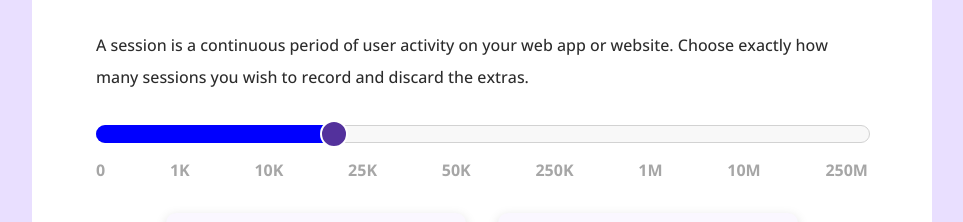
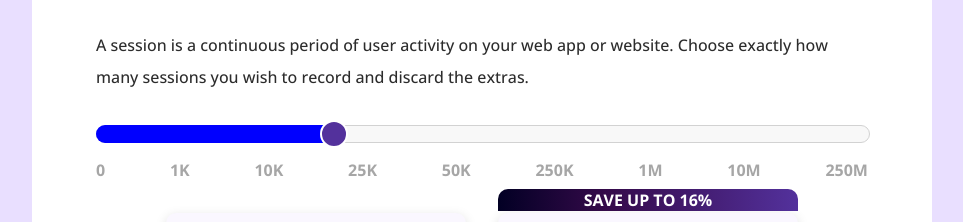
Before and after one commit to H-Vasq/Coursework-Cost-Estimator, a plain HTML site: page index.html in a window 1280 px wide. Shown: the part 500-722 px from the top of the page, without its empty margins (158-1121 px from the left). Drawn offline with nearby package versions, Linux system fonts and the light colour scheme.

Commit message:
Card header add

```diff
--- a/index.css
+++ b/index.css
@@ -217,6 +217,7 @@ h1 {
     font-weight: bold;
     transition: 0.15s transform ease;
     color: rgb(83, 49, 156);
+    position: relative;
 }
 
 .card:hover {
@@ -259,3 +260,20 @@ h1 {
     cursor: pointer;
     transform: scale(1.15);
 }
+
+.card .save-header {
+    color: white;
+    background: linear-gradient(
+        90deg,
+        rgba(2, 0, 36, 1) 0%,
+        rgba(53, 10, 74, 1) 36%,
+        rgba(83, 49, 156, 1) 100%
+    );
+    width: 100%;
+    position: absolute;
+    top: -24px;
+    left: 0;
+    width: 100%;
+    border-top-right-radius: 10px;
+    border-top-left-radius: 10px;
+}
--- a/index.html
+++ b/index.html
@@ -66,6 +66,9 @@
             </div>
             <div class="card">
                 <div class="top-section">
+                    <div class="save-header">
+                        Save up to 16%
+                    </div>
                     <p>Monthly Billing</p>
                     <p class="price">$199</p>
                     <p>Monthly</p>
```
